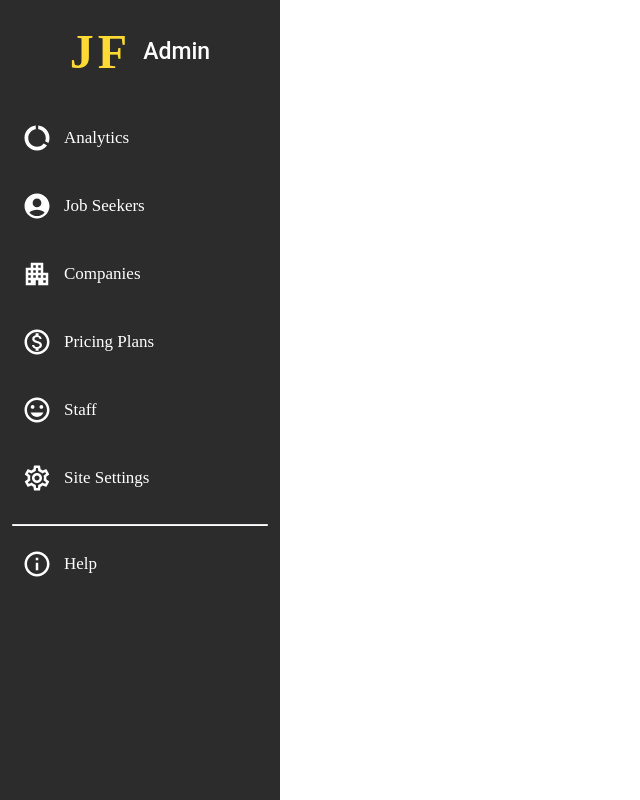
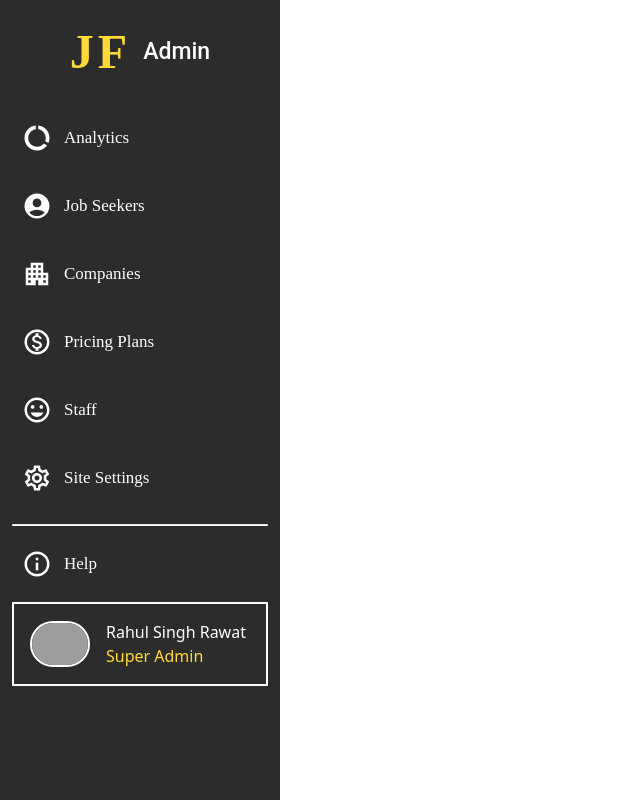
Before and after one commit to Bingo-Projects/JustFreshJobs---Admin-Panel, a React (Create React App) app: page / in a window 1280 px wide. Shown: the whole page, without its empty margins (0-640 px from the left). Built offline with nearby package versions, Linux system fonts and the light colour scheme; grey boxes are pictures that could not be loaded.

Commit message:
Profile area added

```diff
--- a/src/Dashboard.tsx
+++ b/src/Dashboard.tsx
@@ -29,7 +29,6 @@ function Option(props: { Logo: typeof DataSaverOffIcon, title: string, lists?: L
       highlighted?.classList.add("font-light");
     }
 
-
     // highlighting the option text if sub-option or dropdown is not clicked
     if (e.target.tagName !== "LI" && e.target.tagName !== "A" && e.target.tagName !== "path" && e.target.tagName !== "svg") {
       const activeList = option?.current?.querySelector("li.active") as HTMLDivElement;
@@ -38,6 +37,12 @@ function Option(props: { Logo: typeof DataSaverOffIcon, title: string, lists?: L
       }
       option.current.querySelector(".option--text")?.classList.remove("font-light");
       option.current.querySelector(".option--text")?.classList.add("font-medium");
+    }
+    else {
+      if (!option.current.querySelector(".option--sub li.active")) {
+        option.current.querySelector(".option--text")?.classList.remove("font-light");
+        option.current.querySelector(".option--text")?.classList.add("font-medium");
+      }
     }
 
     target.classList.add("active");
@@ -126,6 +131,17 @@ export default function Dashboard() {
           <span className="option--text">Help</span>
         </div>
       </div>
+
+      <div className="account flex items-center border-2 border-solid border-white p-4">
+        <div className="account--img mr-4">
+          <img className="border-2 border-solid border-white rounded-full" src="https://writestylesonline.com/wp-content/uploads/2018/11/Three-Statistics-That-Will-Make-You-Rethink-Your-Professional-Profile-Picture-1024x1024.jpg" alt="" />
+        </div>
+
+        <div className="account__text">
+          <h3 className='text-white text-base'>Rahul Singh Rawat</h3>
+          <p className='text-base font-medium'>Super Admin</p>
+        </div>
+      </div>
     </div>
   )
 }
--- a/src/css/dashboard.css
+++ b/src/css/dashboard.css
@@ -1,5 +1,6 @@
 .dashboard {
-  min-width: 280px; }
+  min-width: 280px;
+  max-width: 320px; }
   .dashboard .main-frame {
     width: fit-content;
     margin: 1rem auto 2rem; }
@@ -48,22 +49,47 @@
       .dashboard .option--sub li.active {
         font-weight: bold;
         width: fit-content;
-        list-style: disc; }
+        list-style: disc;
+        text-decoration: underline; }
       .dashboard .option--sub.hide {
         display: none !important; }
     .dashboard .option:hover {
       box-shadow: inset 500px 0 0 0 #80808017; }
     .dashboard .option.active {
-      background-color: #306e76; }
+      background-color: #014a53; }
       .dashboard .option.active .option--sub {
         display: block; }
       .dashboard .option.active .text-container .dropdown {
         display: block; }
       .dashboard .option.active:hover {
-        box-shadow: inset 0 0 0 0 #306e76; }
+        box-shadow: inset 500px 0 0 0 #014a53; }
   .dashboard hr {
     margin-top: 1rem;
     height: 1.5px;
     width: 100%;
     border-radius: 10px;
     background-color: white; }
+  .dashboard .account {
+    cursor: pointer;
+    transition: ease-in-out 0.3s;
+    position: relative;
+    z-index: 1; }
+    .dashboard .account--img img {
+      width: 60px; }
+    .dashboard .account__text p {
+      color: #ffda35; }
+    .dashboard .account::before {
+      transition: 0.3s all ease-in-out;
+      position: absolute;
+      top: 0;
+      left: 50%;
+      right: 50%;
+      bottom: 0;
+      opacity: 0;
+      content: "";
+      z-index: -1;
+      background-color: #353535; }
+    .dashboard .account:hover::before {
+      left: 0;
+      right: 0;
+      opacity: 1; }
--- a/src/scss/dashboard.scss
+++ b/src/scss/dashboard.scss
@@ -1,5 +1,6 @@
 .dashboard {
   min-width: 280px;
+  max-width: 320px;
 
   .main-frame {
     width: fit-content;
@@ -68,6 +69,7 @@
         font-weight: bold;
         width: fit-content;
         list-style: disc;
+        text-decoration: underline;
       }
 
       &.hide {
@@ -80,7 +82,7 @@
     }
 
     &.active {
-      background-color: #306e76;
+      background-color: #014a53;
       .option--sub {
         display: block;
       }
@@ -90,7 +92,7 @@
       }
 
       &:hover {
-        box-shadow: inset 0 0 0 0 #306e76;
+        box-shadow: inset 500px 0 0 0 #014a53;
       }
     }
   }
@@ -102,4 +104,42 @@
     border-radius: 10px;
     background-color: white;
   }
+
+  .account {
+    cursor: pointer;
+    transition: ease-in-out 0.3s;
+    position: relative;
+    z-index: 1;
+
+    &--img img {
+      width: 60px;
+    }
+
+    &__text p {
+      color: #ffda35;
+    }
+
+    &::before {
+      transition: 0.3s all ease-in-out;
+      position: absolute;
+      top: 0;
+      left: 50%;
+      right: 50%;
+      bottom: 0;
+      opacity: 0;
+      content: "";
+      z-index: -1;
+      background-color: rgb(53, 53, 53);
+    }
+
+    &:hover {
+
+      &::before {
+        left: 0;
+        right: 0;
+        opacity: 1;
+      }
+    }
+  }
+
 }
```
